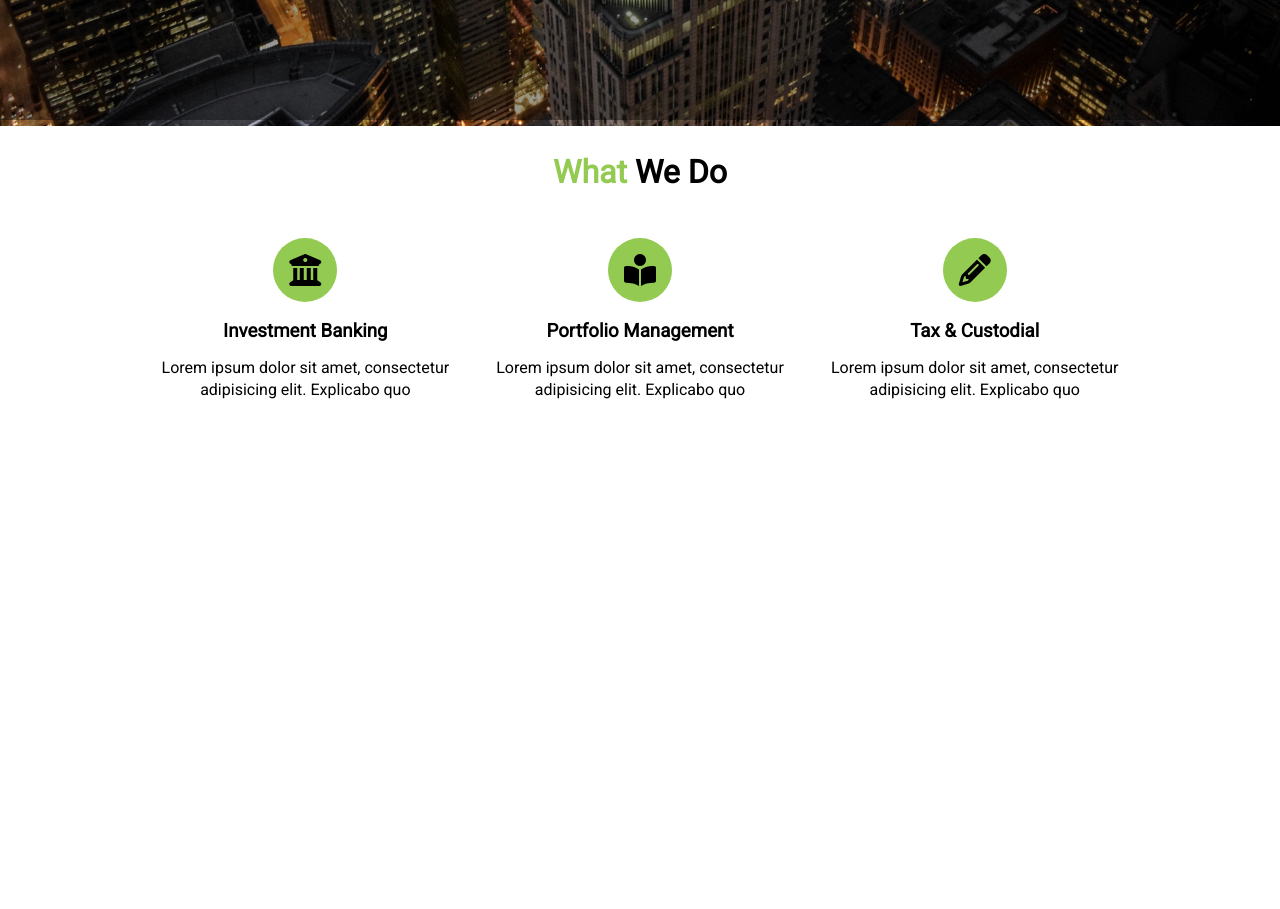
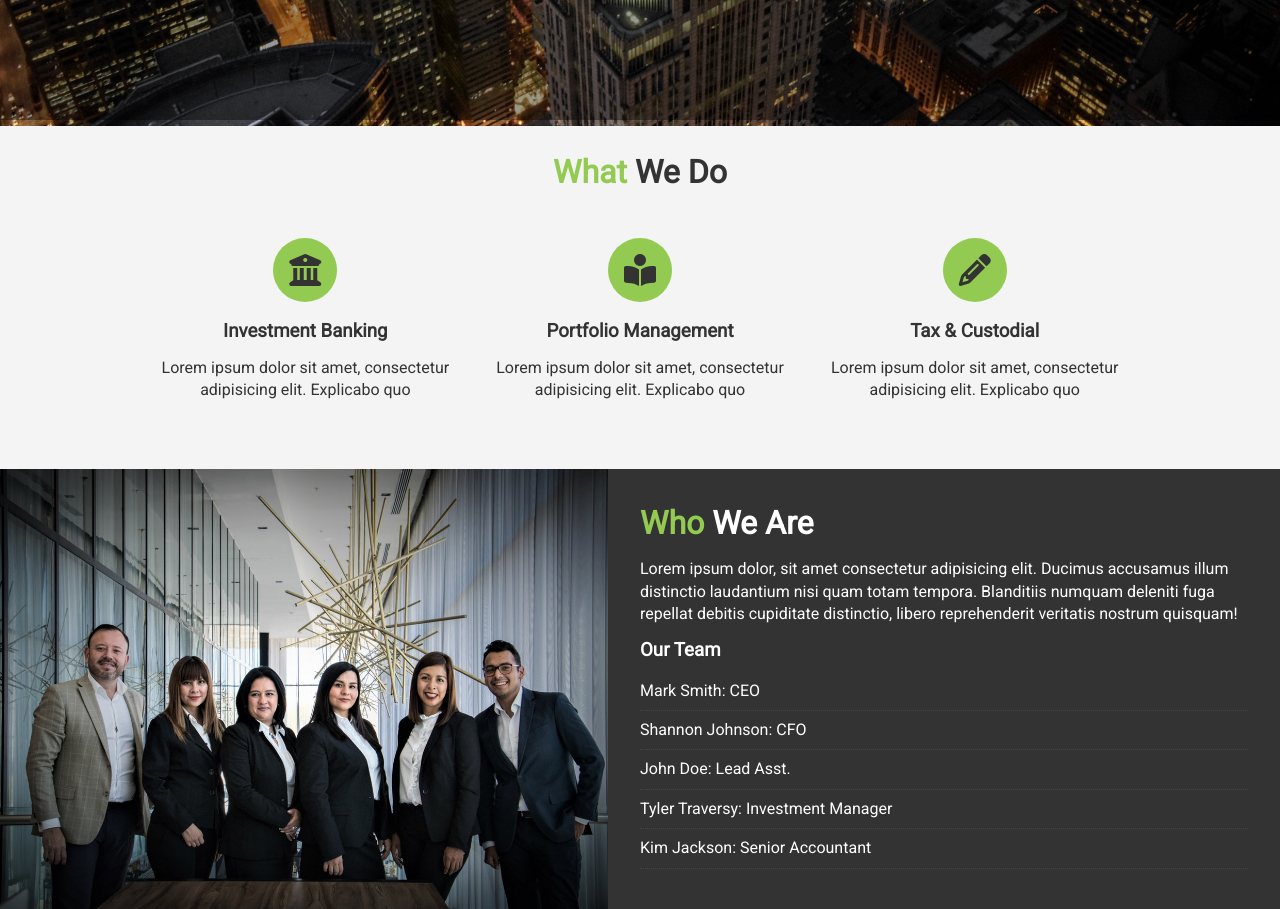
Before and after one commit to akhiljayan29aj/EdgeLedgerWebsite, a plain HTML site: page index.html in a window 1280 px wide. Shown: the part 740-1649 px from the top of the page. Before the commit the page ends 1209 px from the top, so only its background shows below. Drawn offline with Linux system fonts and the light colour scheme.

Commit message:
who we are section

```diff
--- a/css/style.css
+++ b/css/style.css
@@ -35,6 +35,16 @@ p{
 
 .text-primary{
     color: #93cb52;
+}
+
+.bg-light{
+    background: #f4f4f4;
+    color: #333;
+}
+
+.bg-dark{
+    background: #333;
+    color: #fff;
 }
 
 .logo{
@@ -88,6 +98,23 @@ p{
     padding: 3rem 0;
 }
 
+.p-1{
+    padding: 1rem;
+}
+
+.p-2{
+    padding: 2rem;
+}
+
+.list{
+    margin: 0.5rem 0;
+    list-style: none;
+}
+
+.list li{
+    padding: 0.5rem 0;
+    border-bottom: #444 dotted 1px;
+}
 
 /* NavBar Styling */
 
@@ -167,3 +194,17 @@ p{
     border-radius: 50%;
     margin-bottom: 1rem;
 }
+
+/* Who We Are */
+
+#who{
+    display: flex;
+}
+
+#who div{
+    flex: 1;
+}
+
+#who .who-img{
+    background: url('../img/people.jpg') no-repeat center center/cover;
+}
--- a/index.html
+++ b/index.html
@@ -71,5 +71,25 @@
             </div>
         </div>
     </section>
+
+    <!-- Who We Are -->
+
+    <section id="who">
+        <div class="who-img"></div>
+        <div class="who-text bg-dark p-2">
+            <h2 class="m-heading"><span class="text-primary">Who</span> We Are</h2>
+            <p>Lorem ipsum dolor, sit amet consectetur adipisicing elit. Ducimus accusamus illum distinctio laudantium nisi quam totam tempora. Blanditiis numquam deleniti fuga repellat debitis cupiditate distinctio, libero reprehenderit veritatis nostrum quisquam!</p>
+            <h3>Our Team</h3>
+            <ul class="list">
+                <li>Mark Smith: CEO</li>
+                <li>Shannon Johnson: CFO</li>
+                <li>John Doe: Lead Asst.</li>
+                <li>Tyler Traversy: Investment Manager</li>
+                <li>Kim Jackson: Senior Accountant</li>
+            </ul>
+        </div>
+    </section>
+
+
 </body>
 </html>
```
